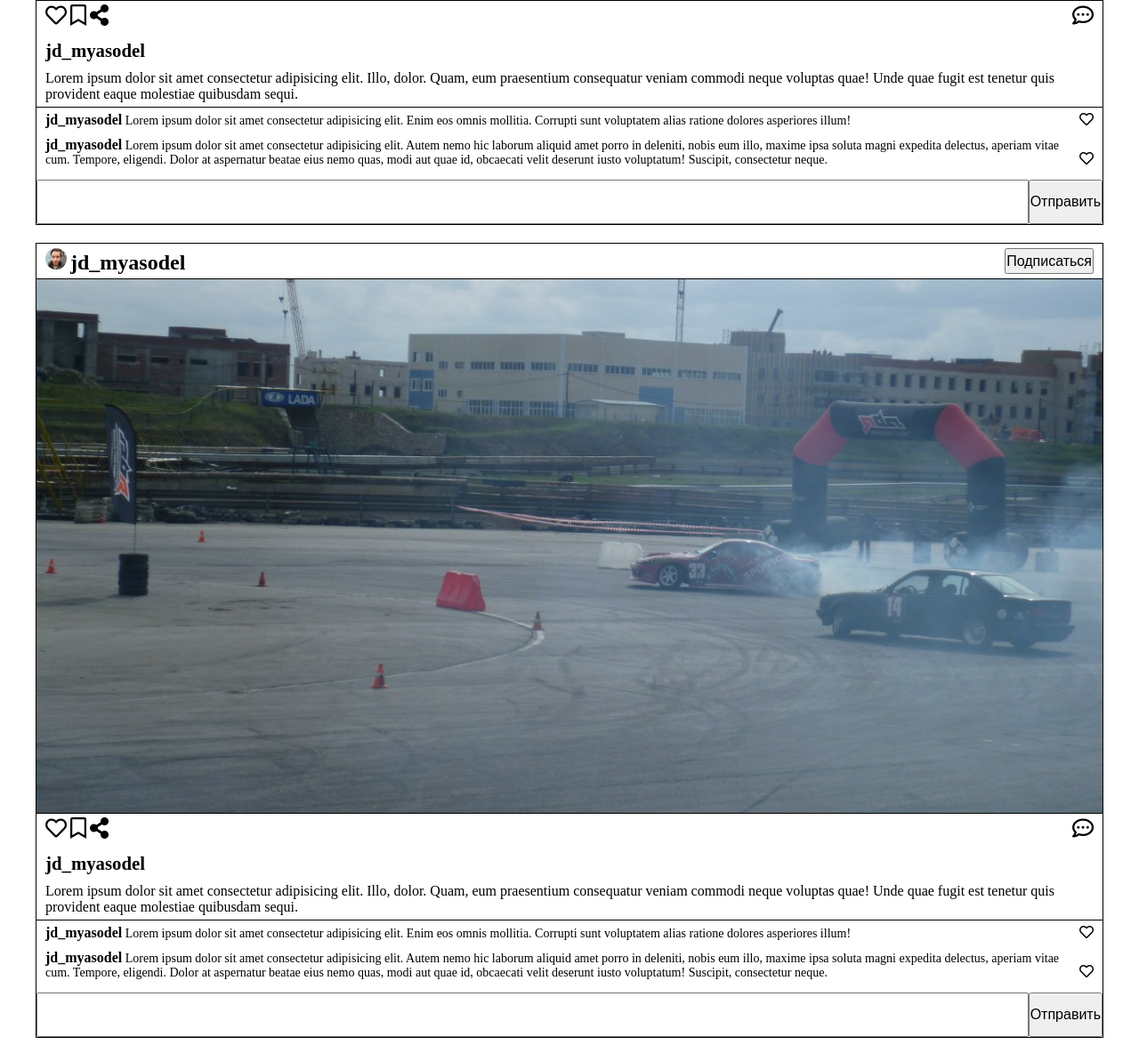
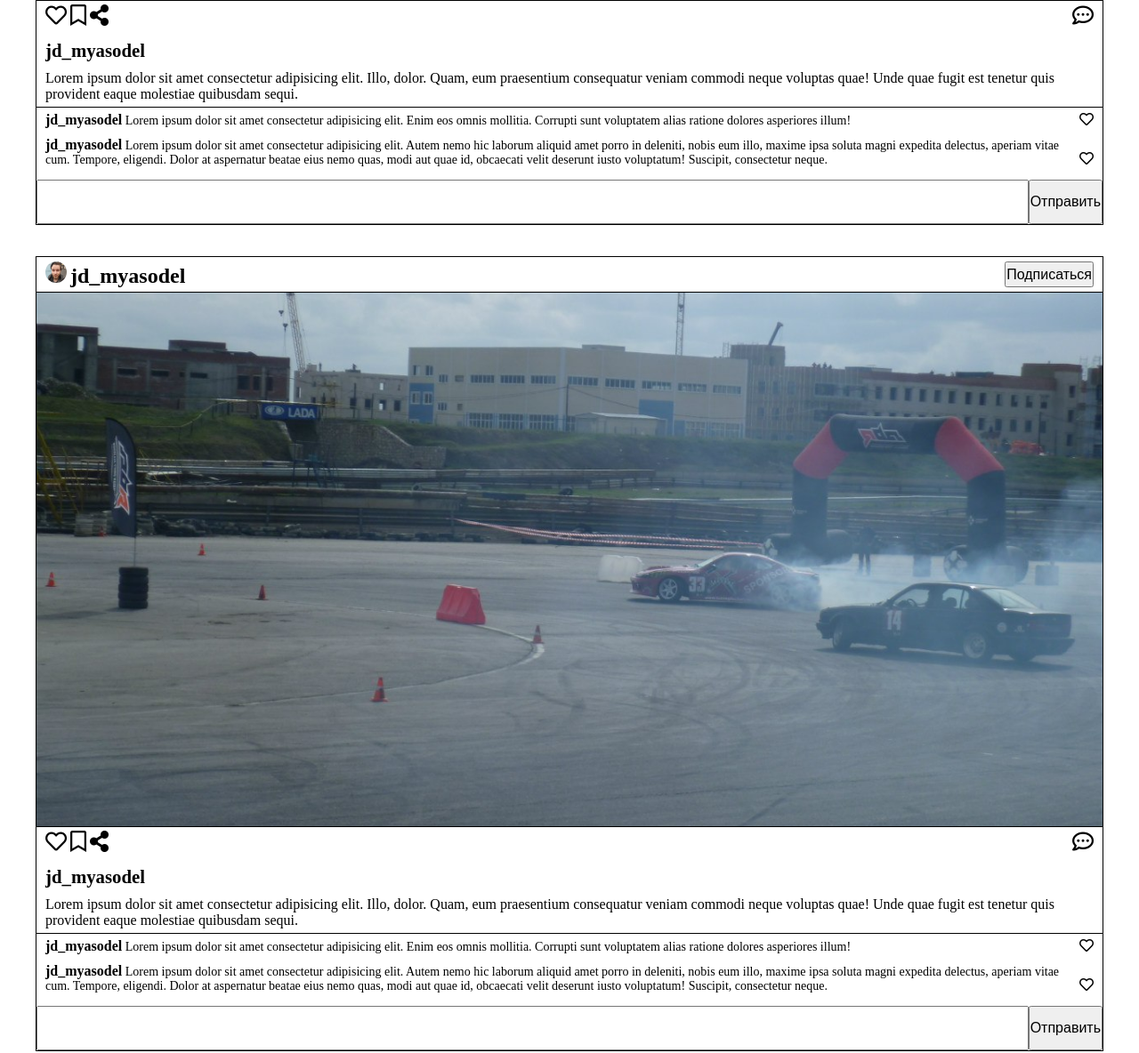
Before and after one commit to Kaifatch/kt_inst_grid, a plain HTML site: page index.html in a window 1280 px wide. Shown: the part 711-1895 px from the top of the page at 89% size. Drawn offline with Linux system fonts and the light colour scheme; a web font is replaced by a local one.

Commit message:
fix: index page grid fix

```diff
--- a/assets/css/style.css
+++ b/assets/css/style.css
@@ -36,19 +36,9 @@ body {
 
 .pagePost {
     display: grid;
-    grid-template-areas:
-    "post1"
-    "post2";
-    grid-template-rows: 1fr 1fr;
     grid-template-columns: 1fr;
-}
-
-div.post:nth-of-type(1) {
-    grid-area: post1;
-}
-
-div.post:nth-of-type(2) {
-    grid-area: post2;
+    grid-auto-rows: 1fr;
+    grid-gap: 15px;
 }
 
 .fas, .far {
```
